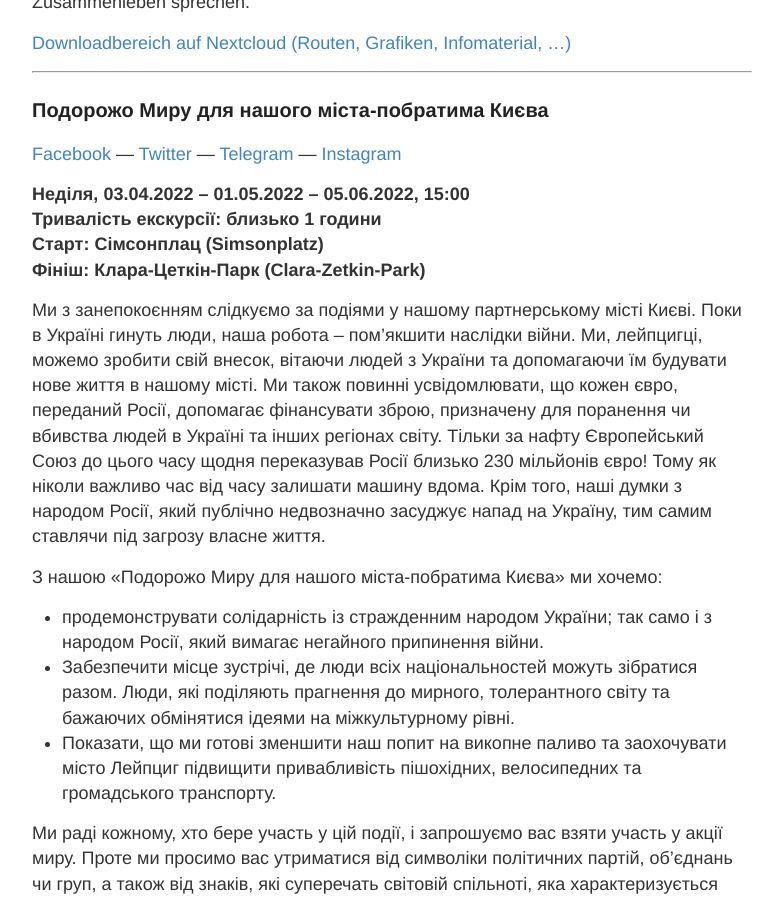
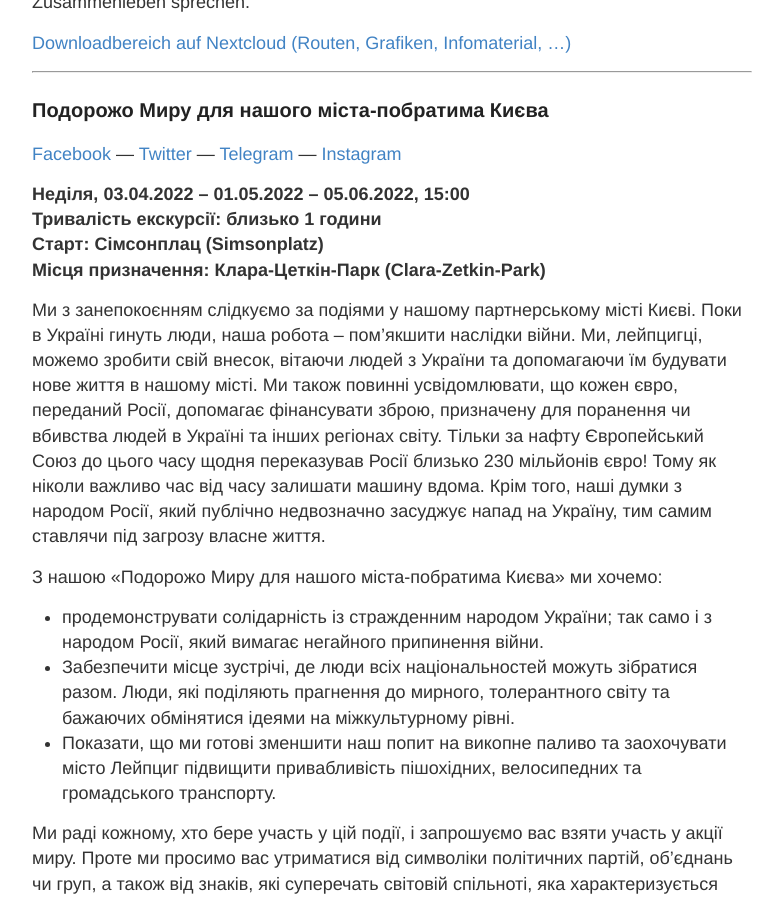
Before and after one commit to s4f-leipzig/s4f-leipzig.github.io, a Jekyll site: the page built from Friedensfahrt.md, in a window 1280 px wide and 900 px high, scrolled down 1340 px. Shown: the whole window, without its empty margins (248-1031 px from the left). Built offline with Jekyll 4.4.1, drawn with Linux system fonts in a browser that asks for light colours.

Commit message:
Update Friedensfahrt.md

```diff
--- a/Friedensfahrt.md
+++ b/Friedensfahrt.md
@@ -53,7 +53,7 @@ Wir freuen uns über alle, die teilnehmen und zur Teilnahme an der Friedensfahrt
 <b>Неділя, 03.04.2022 – 01.05.2022 – 05.06.2022, 15:00<br>
 Тривалість екскурсії: близько 1 години<br>
 Старт: Сімсонплац (Simsonplatz)<br>
-Фініш: Клара-Цеткін-Парк (Clara-Zetkin-Park)</b>
+Mісця призначення: Клара-Цеткін-Парк (Clara-Zetkin-Park)</b>
 
 Ми з занепокоєнням слідкуємо за подіями у нашому партнерському місті Києві. Поки в Україні гинуть люди, наша робота – пом’якшити наслідки війни. Ми, лейпцигці, можемо зробити свій внесок, вітаючи людей з України та допомагаючи їм будувати нове життя в нашому місті. Ми також повинні усвідомлювати, що кожен євро, переданий Росії, допомагає фінансувати зброю, призначену для поранення чи вбивства людей в Україні та інших регіонах світу. Тільки за нафту Європейський Союз до цього часу щодня переказував Росії близько 230 мільйонів євро! Тому як ніколи важливо час від часу залишати машину вдома. Крім того, наші думки з народом Росії, який публічно недвозначно засуджує напад на Україну, тим самим ставлячи під загрозу власне життя.
 
```
